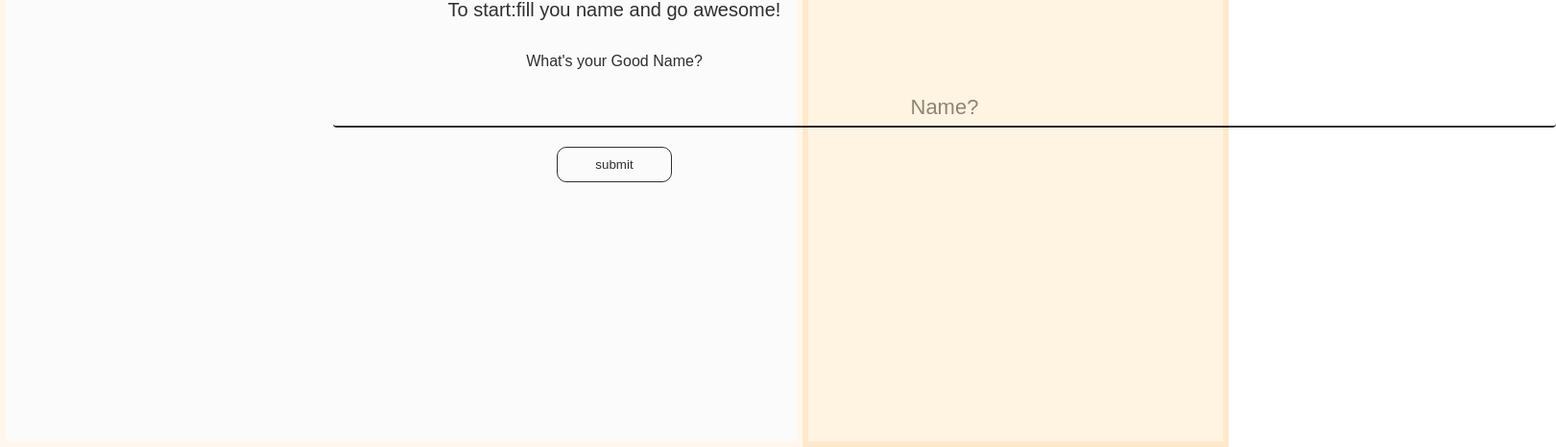
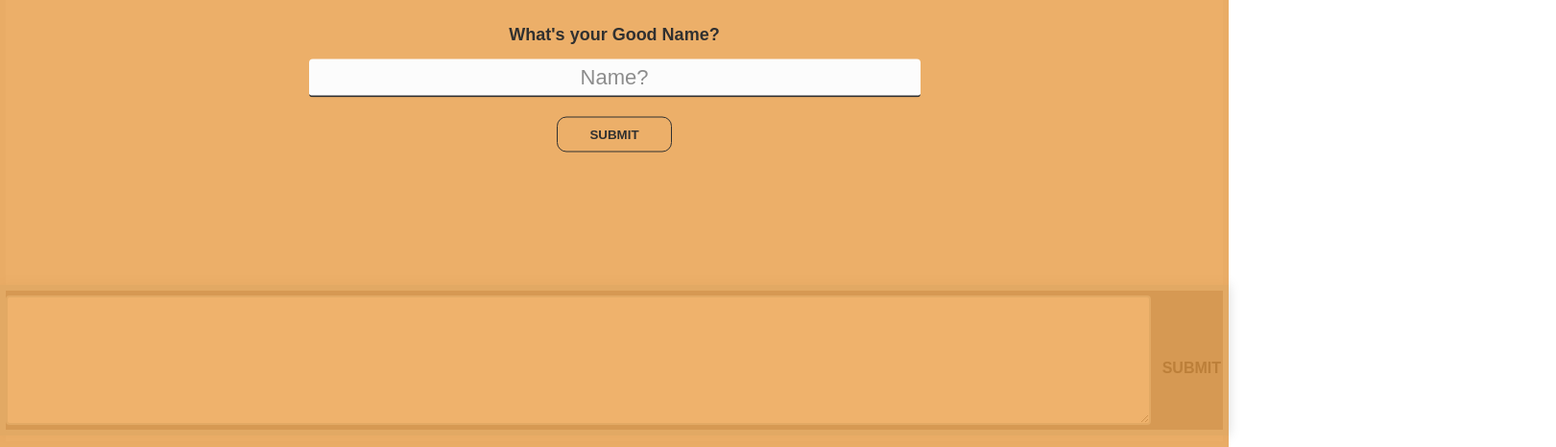
Before and after one commit to kaur12/Kaur_P_5006_chatApp, a website: page views/index.html in a window 1280 px wide. Shown: the part 334-800 px from the top of the page at 96% size, 1621 px wide, since content can reach past the window. Drawn offline with nearby package versions, Linux system fonts and the light colour scheme; files that its build step writes are made by us from their sources; no server answers; files whose address does not match are found by name.

Commit message:
finally login page setup

```diff
--- a/app.js
+++ b/app.js
@@ -39,7 +39,7 @@ io.on('connection', function(socket) {
     })
 
     socket.on('memberJoined', function(member){
-        console.log(player + 'has joined chat');
+        console.log(member + 'has joined chat');
         io.emit('newMember', member);
     })
 
--- a/public/js/main_vm.js
+++ b/public/js/main_vm.js
@@ -26,10 +26,10 @@ function appendMember(member) {
 const vm = new Vue({
     data: {
         socketID: "",
-        messages: [],
         message: "",
         nickname: "",
-        members: []
+        members: [],
+        messages: []
     },
 
     methods: {
@@ -73,7 +73,7 @@ socket.addEventListener('new_message', appendNewMessage);
 socket.addEventListener('newMember', appendMember);
 
 //login display function
-const loginScreen     = document.querySelector('.loginDiv'),
+const loginScreen     = document.querySelector('.loginDis'),
       loginForm     = document.querySelector('.logForm'),
       nicknameInput = document.querySelector('#nickname'),
       loginButton   = document.querySelector('.nicknameButton');
--- a/sass/main.scss
+++ b/sass/main.scss
@@ -10,13 +10,15 @@ body { font: 16px chalkboard, Arial; }
 main {
 	display: flex;
 	height: 100%;
-	flex-direction: row;
+	flex-direction: column;
+	align-items: flex-end;
 }
+
 .form-container, .messages { padding: 20px; }
 .form-container {
 	flex: 1;
-	border: 6px solid #ff9400;
-	background-color: #ffc370;
+	border: 6px solid #bfcfd6;
+	background-color: #e3edf1;
 
 	label { display: block; margin-bottom: 0.5rem; }
 }
@@ -24,13 +26,15 @@ main {
 .messages {
 	flex: 2;
 	background-color: #eee;
-	border: 6px solid #ffd8a4;
+	border: 6px solid #e2e0e0;
+	width: 100%;
 }
 
 input, textarea {
 	display: block;
 	width: 100%;
-	border: 2px solid #ff9400;
+	border: 2px solid #bfcfd6;
+	//border-color: #bfcfd6;
 	border-radius: 4px;
 	font-size: 0.8rem;
 	padding: 0.4rem;
@@ -48,14 +52,14 @@ form {
 
 	input[type=submit] {
 		width: auto;
-		padding: 10px;
-		background-color: rgb(167, 97, 0);
+		padding: 2px;
 		margin-top: 1rem;
-		border-radius: 8px;
-		color: white;
+		border: none;
+		color: black;
 		cursor: pointer;
 		text-transform: uppercase;
 		font-weight: bold;
+		margin-left: 10px;
 	}
 }
 
@@ -65,6 +69,42 @@ form {
 	li { padding: 5px 10px;	}
 	li:nth-child(odd) { background: #eee; }
 }
+//message
+.form-container {
+	background: grey;
+	padding: 5px 0;
+	box-shadow: 0 0 12px 0 rgba(0,0,0,0.15);
+	left: 0;
+	bottom: 0;
+	display: flex;
+	flex-direction: row;
+	justify-content: center;
+	width: 100%;
+	position: fixed;
+	border: 0 0 1px 0;
+
+	.subMsg {
+		background-color: grey;
+		margin-top: 1rem;
+		border: none;
+		color: black;
+		cursor: pointer;
+		text-transform: uppercase;
+		font-weight: bold;
+		flex-grow: 1;
+		font-size: 16px;
+	}
+
+	button{
+		background: rgba(0,0,0,0);
+		border: none;
+		font-size: 20px;
+		padding: 5px 20px;
+		cursor: pointer;
+	}
+}
+
+
 
 // imports
 
--- a/sass/modules/_loginDisplay.scss
+++ b/sass/modules/_loginDisplay.scss
@@ -3,7 +3,7 @@
     z-index: 99;
     width: 100%;
     height: 100%;
-    background-color: white;
+    background-color: rgb(235, 159, 72);
     text-align: center;
     opacity: .8;
 
@@ -19,11 +19,12 @@
     }
 
     h1{
-        font-size: 36px;
+        font-size: 30px;
     }
-    p{
-        font-size: 20px;
-        margin-top: 30px;
+
+    label {
+        font-weight: bold;
+        font-size: 18px;
     }
 
     form{
@@ -32,25 +33,30 @@
         display: flex;
         flex-direction: column;
         .nickname{
-            font-family: 'Sen', sans-serif;
+            font-family: Chalkboard, Arial;
             border: none;
             border-bottom: solid 2px black;
-            margin: 20px 27%;
             padding: 6px 10px;
             font-size: 22px;
             text-align: center;
+            width: 50%;
+            margin-left: 25%;
+            margin-top: 15px;
         }
 
         .nicknameButton{
-            font-family: 'Sen', sans-serif;
+            font-family: Chalkboard, Arial;
             width: 120px;
             padding: 10px 10px;
             background: rgba(0,0,0,0);
             border: none;
             border: solid 1px black;
             border-radius: 10px;
-            margin: 0 auto;
+            margin: auto;
+            margin-top: 20px;
             cursor: pointer;
+            font-weight: bold;
+            text-transform: uppercase;
         }
     }
 }
--- a/sass/modules/_message.scss
+++ b/sass/modules/_message.scss
@@ -1,7 +1,7 @@
 .new-message {
     span { font-size: 0.8rem; display: block; margin-bottom: 2px; }
 
-    width: 45%;
+    width: 25%;
     padding: 8px 12px;
     background-color: white;
     border-radius: 8px;
@@ -13,6 +13,6 @@
 
 .my-message {
     float: right !important;
-    background-color: #d97d00;
+    background-color: rgb(216, 155, 69);
     color: white;
 }
--- a/views/index.html
+++ b/views/index.html
@@ -1,4 +1,4 @@
-<!DOCTYPE html>
+	<!DOCTYPE html>
 <html lang="en">
 
 <head>
@@ -15,7 +15,6 @@
 		<div class="loginDis">
 			<div class="loginDiv">
 				<h1>Welcome to the chat</h1>
-				<p>To start:fill you name and go awesome!</p>
 				<form class="logForm">
 					<label for="nickname">What's your Good Name?</label>
 					<input v-model='nickname' type="text" id="nickname" class="nickname" placeholder="Name?" required>
@@ -25,23 +24,18 @@
 			</div>
 		</div>
 
-
-
+			<form class="form-container">
+				<textarea v-model="message" class="message" type="text" autocomplete="off" id="textarea"></textarea>
+				<input @click.prevent="dispatchMessage" type="submit" class="subMsg">
+			</form>
 
 		<section class="messages">
 			<ul id="messages">
 				<!-- render a new message component for every message -->
-				<newmessage :msg="message" v-for="message in messages" class="message"></newmessage>
+				<newmessage :msg="message" v-for="message in messages"></newmessage>
 			</ul>
 		</section>
 
-		<section class="form-container">
-
-			<form>
-				<textarea v-model="message" class="message" type="text" autocomplete="off" id="textarea"></textarea>
-				<input @click.prevent="dispatchMessage" type="submit">
-			</form>
-		</section>
 	</main>
 	<script src="/socket.io/socket.io.js"></script>
 	<script type="module" src="js/main_vm.js"></script>
```
Also changed, not shown: public/css/main.css, 1 other file.
